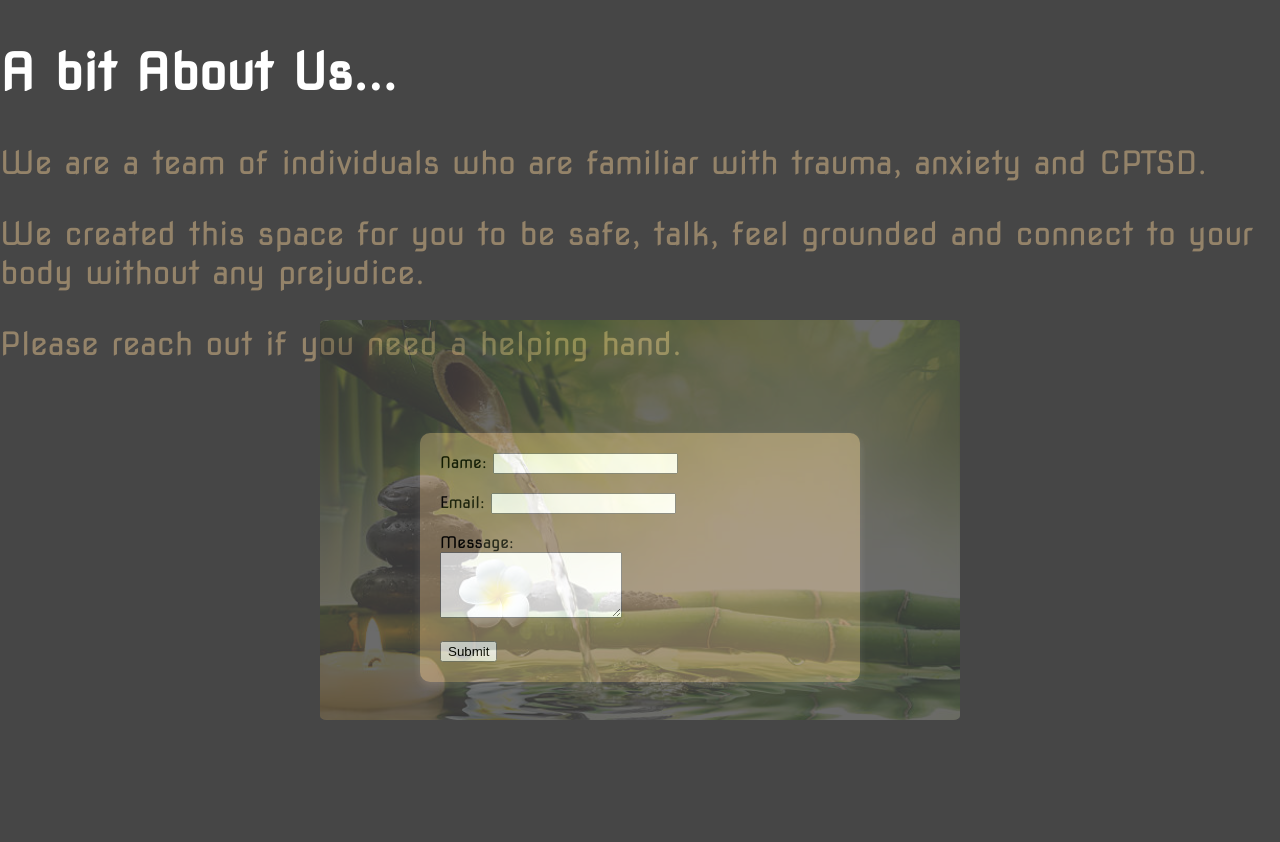
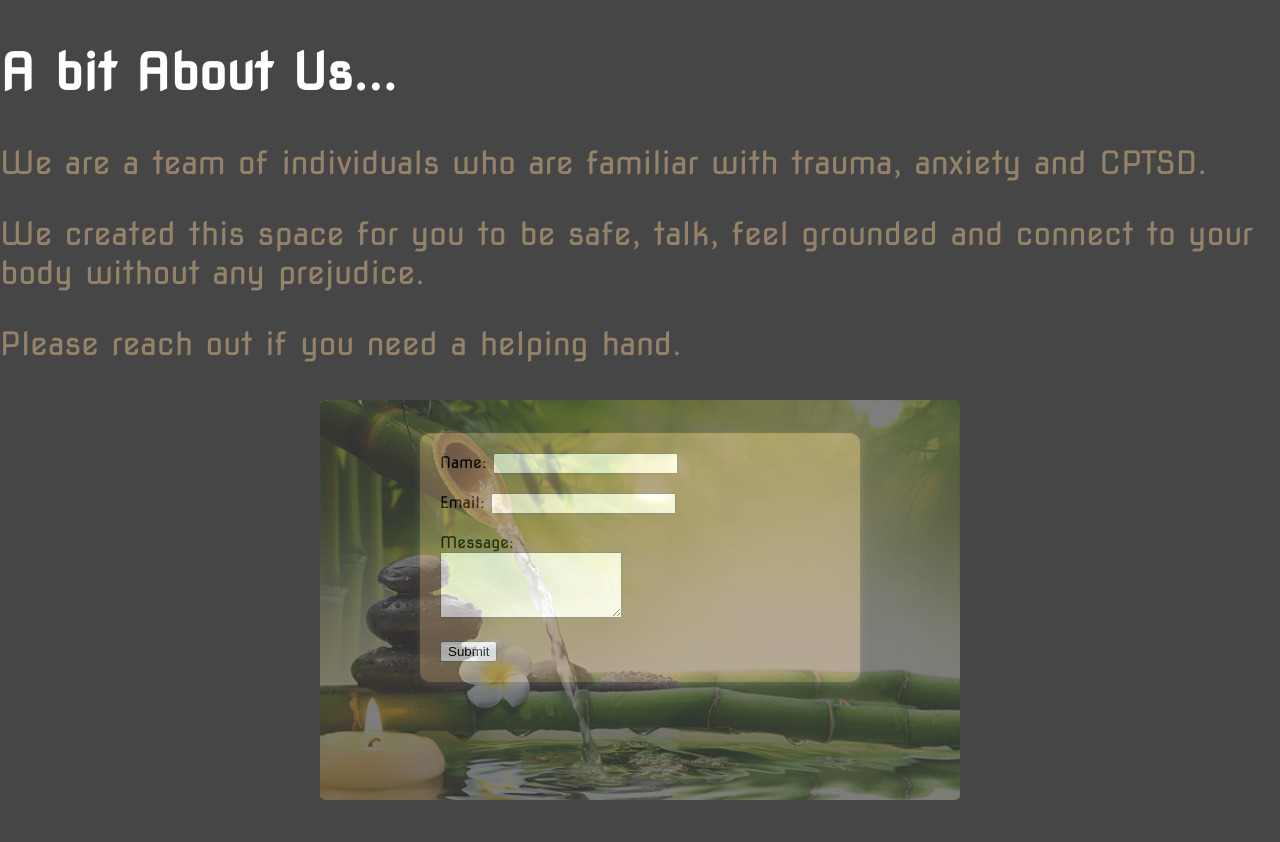
Before and after one commit to 206Dorian/Zen-Minset, a Flask app: page /about_us in a window 1280 px wide. Run offline with Flask 3, Linux system fonts and the light colour scheme.

```diff
--- a/zen-mindset/static/css/about_us.css
+++ b/zen-mindset/static/css/about_us.css
@@ -11,7 +11,7 @@
 
 .background {
     position: fixed;
-    top: 40%;
+    top: 50%;
     bottom: 10%;
     left: 25%;
     right: 25%;
@@ -22,7 +22,7 @@
     background-image: url('/static/media/zenimagery.jpg');
     background-size: cover;
     background-position: center;
-    opacity: 0.2;
+    opacity: 0.3;
     background-color: var(--dark-blue);
 }
 
--- a/zen-mindset/templates/about_us.html
+++ b/zen-mindset/templates/about_us.html
@@ -19,7 +19,6 @@
 <body>
     <div class="background"> </div>
     <h2>A bit About Us...</h2>
-
     <p>We are a team of individuals who are familiar with trauma, anxiety and CPTSD.</p>
     <p>We created this space for you to be safe, talk, feel grounded and connect to your body without any prejudice.</p>
 
```
